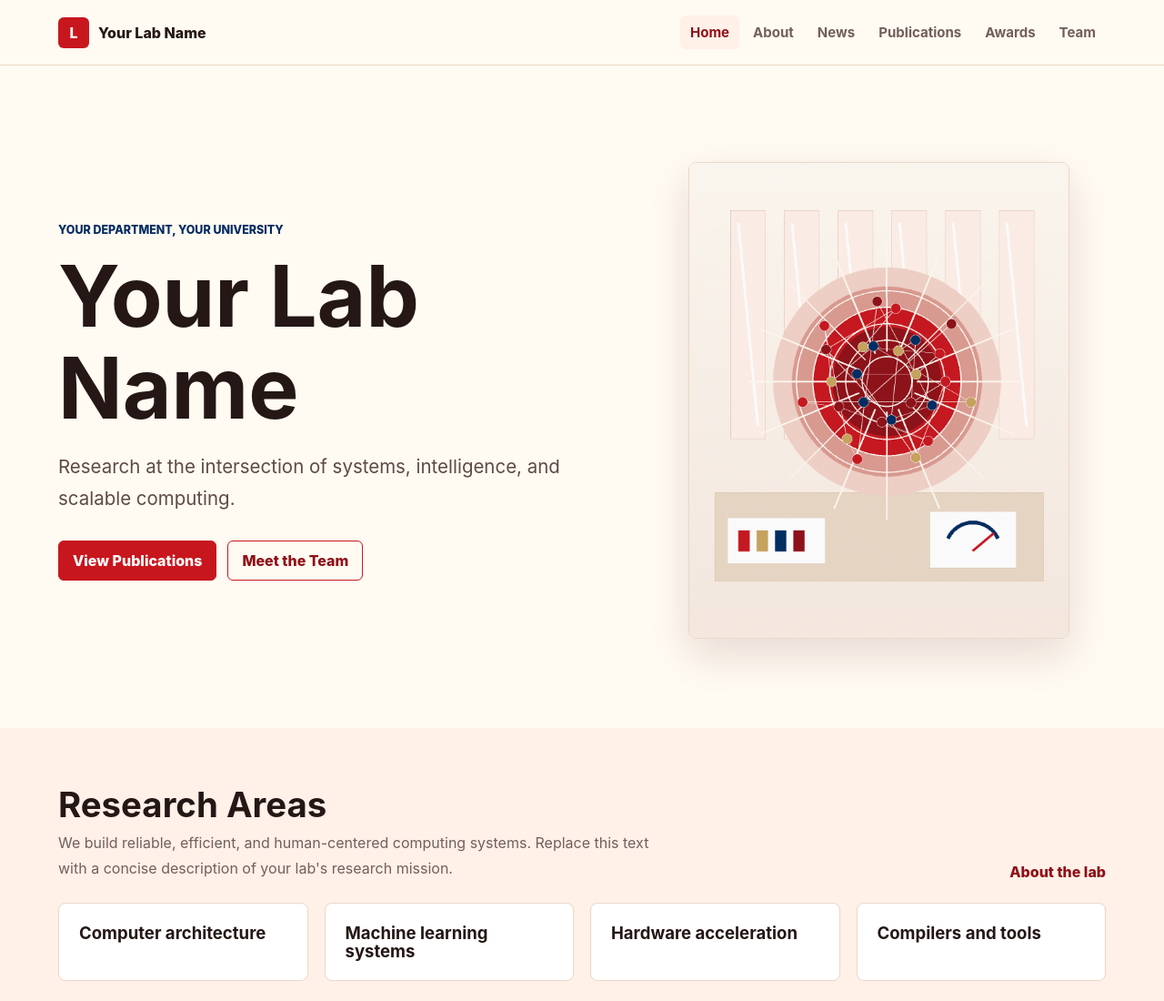
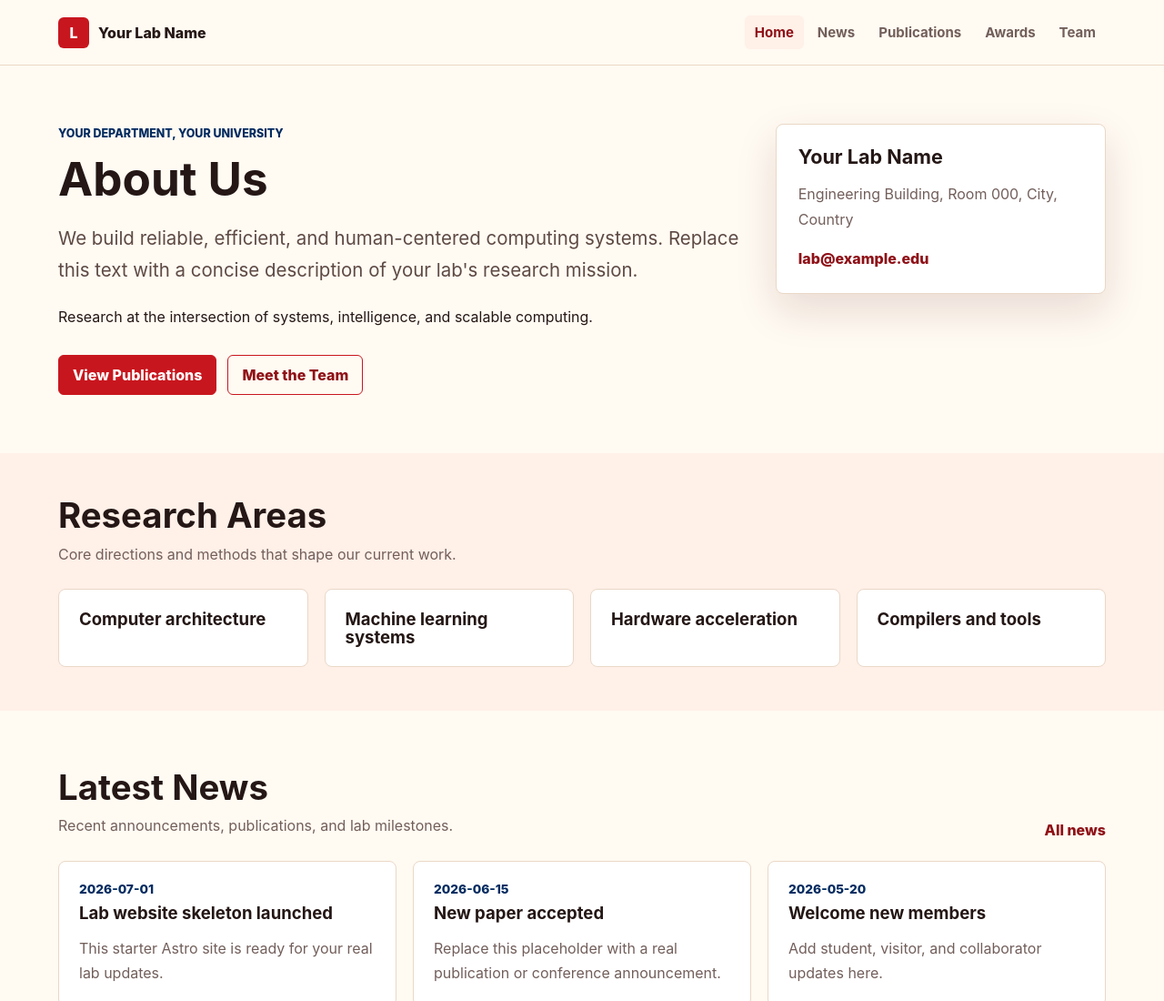
Before and after one commit to XiaoyeAsZ/homepage, an Astro site: page / in a window 1280 px wide. Shown: the top 1100 px of the page at 91% size. Built offline with nearby package versions, Linux system fonts and the light colour scheme; Astro itself is replaced by a stand-in of ours.

Commit message:
update pages

```diff
--- a/src/components/Header.astro
+++ b/src/components/Header.astro
@@ -4,7 +4,6 @@ import { pathFor } from "@/utils/paths";
 
 const nav = [
   { href: "/", label: "Home" },
-  { href: "/about/", label: "About" },
   { href: "/news/", label: "News" },
   { href: "/publications/", label: "Publications" },
   { href: "/awards/", label: "Awards" },
--- /dev/null
+++ b/src/data/awards.ts
@@ -0,0 +1,12 @@
+export const awards = [
+  {
+    year: "2026",
+    title: "Best Paper Award",
+    description: "Replace with award details, recipient names, and venue.",
+  },
+  {
+    year: "2025",
+    title: "Research Grant",
+    description: "Add sponsor, project name, and funding period.",
+  },
+];
--- a/src/data/lab.ts
+++ b/src/data/lab.ts
@@ -13,117 +13,3 @@ export const lab = {
     "Compilers and tools",
   ],
 };
-
-export const news = [
-  {
-    date: "2026-07-01",
-    title: "Lab website skeleton launched",
-    body: "This starter Astro site is ready for your real lab updates.",
-  },
-  {
-    date: "2026-06-15",
-    title: "New paper accepted",
-    body: "Replace this placeholder with a real publication or conference announcement.",
-  },
-  {
-    date: "2026-05-20",
-    title: "Welcome new members",
-    body: "Add student, visitor, and collaborator updates here.",
-  },
-];
-
-export const publications = [
-  {
-    year: "2026",
-    title: "A Placeholder Paper Title for Your Lab",
-    authors: "First Author, Second Author, and Principal Investigator",
-    venue: "Conference or Journal Name",
-    links: [
-      { label: "PDF", href: "#" },
-      { label: "Code", href: "#" },
-    ],
-  },
-  {
-    year: "2025",
-    title: "Another Representative Publication Entry",
-    authors: "Student Name and Collaborator Name",
-    venue: "Workshop or Symposium Name",
-    links: [{ label: "Project", href: "#" }],
-  },
-];
-
-export const awards = [
-  {
-    year: "2026",
-    title: "Best Paper Award",
-    description: "Replace with award details, recipient names, and venue.",
-  },
-  {
-    year: "2025",
-    title: "Research Grant",
-    description: "Add sponsor, project name, and funding period.",
-  },
-];
-
-export const teamSections = [
-  {
-    title: "Instructor",
-    description: "Faculty and principal investigators.",
-    members: [
-      {
-        name: "Principal Investigator",
-        role: "Assistant Professor",
-        bio: "Research interests and a short biography go here.",
-        image: "/team-placeholder.svg",
-      },
-    ],
-  },
-  {
-    title: "PhD Students",
-    description: "Doctoral students and long-term research leads.",
-    members: [
-      {
-        name: "PhD Student",
-        role: "PhD Student",
-        bio: "Add research topic, program year, and contact links.",
-        image: "/team-placeholder.svg",
-      },
-    ],
-  },
-  {
-    title: "Master Students",
-    description: "Master students working on thesis and research projects.",
-    members: [
-      {
-        name: "Master Student",
-        role: "Master Student",
-        bio: "Add research topic, program year, and contact links.",
-        image: "/team-placeholder.svg",
-      },
-    ],
-  },
-  {
-    title: "Undergraduates",
-    description: "Undergraduate researchers and project assistants.",
-    members: [
-      {
-        name: "Undergraduate Researcher",
-        role: "Undergraduate Student",
-        bio: "Add project responsibilities and interests.",
-        image: "/team-placeholder.svg",
-      },
-    ],
-  },
-  {
-    title: "Graduated",
-    description: "Alumni and former visiting members.",
-    members: [
-      {
-        name: "Alumni Name",
-        role: "Former Student",
-        bio: "Add graduation year, next position, or current affiliation.",
-        image: "/team-placeholder.svg",
-      },
-    ],
-  },
-];
--- /dev/null
+++ b/src/data/news.ts
@@ -0,0 +1,17 @@
+export const news = [
+  {
+    date: "2026-07-01",
+    title: "Lab website skeleton launched",
+    body: "This starter Astro site is ready for your real lab updates.",
+  },
+  {
+    date: "2026-06-15",
+    title: "New paper accepted",
+    body: "Replace this placeholder with a real publication or conference announcement.",
+  },
+  {
+    date: "2026-05-20",
+    title: "Welcome new members",
+    body: "Add student, visitor, and collaborator updates here.",
+  },
+];
--- /dev/null
+++ b/src/data/publications.ts
@@ -0,0 +1,19 @@
+export const publications = [
+  {
+    year: "2026",
+    title: "A Placeholder Paper Title for Your Lab",
+    authors: "First Author, Second Author, and Principal Investigator",
+    venue: "Conference or Journal Name",
+    links: [
+      { label: "PDF", href: "#" },
+      { label: "Code", href: "#" },
+    ],
+  },
+  {
+    year: "2025",
+    title: "Another Representative Publication Entry",
+    authors: "Student Name and Collaborator Name",
+    venue: "Workshop or Symposium Name",
+    links: [{ label: "Project", href: "#" }],
+  },
+];
--- a/src/pages/awards.astro
+++ b/src/pages/awards.astro
@@ -1,7 +1,7 @@
 ---
 import PageHeader from "@/components/PageHeader.astro";
 import BaseLayout from "@/layouts/BaseLayout.astro";
-import { awards } from "@/data/lab";
+import { awards } from "@/data/awards";
 ---
 
 <BaseLayout title="Awards" description="Lab awards and recognition">
--- a/src/pages/index.astro
+++ b/src/pages/index.astro
@@ -1,32 +1,39 @@
 ---
 import BaseLayout from "@/layouts/BaseLayout.astro";
-import { awards, lab, news, publications } from "@/data/lab";
+import { awards } from "@/data/awards";
+import { lab } from "@/data/lab";
+import { news } from "@/data/news";
+import { publications } from "@/data/publications";
 import { pathFor } from "@/utils/paths";
 ---
 
 <BaseLayout title={lab.name} description={lab.description}>
-  <section class="hero">
-    <div class="hero-copy">
-      <p class="eyebrow">{lab.institution}</p>
-      <h1>{lab.name}</h1>
-      <p class="lead">{lab.tagline}</p>
-      <div class="hero-actions">
-        <a class="button" href={pathFor("/publications/")}>View Publications</a>
-        <a class="button secondary" href={pathFor("/team/")}>Meet the Team</a>
+  <section class="section intro-section">
+    <div class="intro-grid">
+      <div>
+        <p class="eyebrow">{lab.institution}</p>
+        <h1>About Us</h1>
+        <p class="lead">{lab.description}</p>
+        <p>{lab.tagline}</p>
+        <div class="hero-actions">
+          <a class="button" href={pathFor("/publications/")}>View Publications</a>
+          <a class="button secondary" href={pathFor("/team/")}>Meet the Team</a>
+        </div>
       </div>
+      <aside class="contact-panel">
+        <h2>{lab.name}</h2>
+        <p>{lab.address}</p>
+        <p><a class="link" href={`mailto:${lab.email}`}>{lab.email}</a></p>
+      </aside>
     </div>
-    <figure class="hero-visual">
-      <img src={pathFor("/lab-hero.png")} alt="Abstract research lab visualization" width="1200" height="1500" />
-    </figure>
   </section>
 
-  <section class="section alt">
+  <section class="section alt compact-section">
     <div class="section-heading">
       <div>
         <h2>Research Areas</h2>
-        <p>{lab.description}</p>
+        <p>Core directions and methods that shape our current work.</p>
       </div>
-      <a class="link" href={pathFor("/about/")}>About the lab</a>
     </div>
     <div class="grid four">
       {lab.researchAreas.map((area) => <article class="card"><h3>{area}</h3></article>)}
--- a/src/pages/news.astro
+++ b/src/pages/news.astro
@@ -1,7 +1,7 @@
 ---
 import PageHeader from "@/components/PageHeader.astro";
 import BaseLayout from "@/layouts/BaseLayout.astro";
-import { news } from "@/data/lab";
+import { news } from "@/data/news";
 ---
 
 <BaseLayout title="News" description="Lab news and announcements">
--- a/src/pages/publications.astro
+++ b/src/pages/publications.astro
@@ -1,7 +1,7 @@
 ---
 import PageHeader from "@/components/PageHeader.astro";
 import BaseLayout from "@/layouts/BaseLayout.astro";
-import { publications } from "@/data/lab";
+import { publications } from "@/data/publications";
 ---
 
 <BaseLayout title="Publications" description="Lab publications">
--- a/src/pages/team.astro
+++ b/src/pages/team.astro
@@ -1,7 +1,7 @@
 ---
 import PageHeader from "@/components/PageHeader.astro";
 import BaseLayout from "@/layouts/BaseLayout.astro";
-import { teamSections } from "@/data/lab";
+import { teamSections } from "@/data/team";
 import { pathFor } from "@/utils/paths";
 ---
 
--- a/src/styles/global.css
+++ b/src/styles/global.css
@@ -120,24 +120,23 @@ nav a[aria-current="page"] {
 }
 
 .section,
-.page-header,
-.hero {
+.page-header {
   padding-left: clamp(18px, 5vw, 64px);
   padding-right: clamp(18px, 5vw, 64px);
 }
 
-.hero {
-  align-items: center;
-  display: grid;
-  gap: 44px;
-  grid-template-columns: minmax(0, 1fr) minmax(320px, 0.82fr);
-  min-height: calc(100vh - 72px);
-  padding-bottom: 48px;
+.intro-section {
   padding-top: 56px;
 }
 
-.hero-copy {
-  max-width: 760px;
+.intro-grid {
+  display: grid;
+  gap: 32px;
+  grid-template-columns: minmax(0, 1fr) minmax(280px, 0.48fr);
+}
+
+.intro-grid > div {
+  max-width: 860px;
 }
 
 .eyebrow {
@@ -158,7 +157,7 @@ h3 {
 }
 
 h1 {
-  font-size: clamp(2.35rem, 8vw, 5.8rem);
+  font-size: clamp(2.1rem, 4vw, 3.6rem);
   max-width: 920px;
 }
 
@@ -214,24 +213,32 @@ p {
   border-color: #e4b5a2;
 }
 
-.hero-visual {
-  aspect-ratio: 4 / 5;
+.contact-panel {
+  align-self: start;
+  background: var(--surface);
   border: 1px solid var(--line);
   border-radius: 8px;
   box-shadow: var(--shadow);
-  min-height: 420px;
-  overflow: hidden;
+  padding: 24px;
 }
 
-.hero-visual img {
-  height: 100%;
-  object-fit: cover;
-  width: 100%;
+.contact-panel h2 {
+  font-size: 1.35rem;
+}
+
+.contact-panel p {
+  color: var(--muted);
+  margin-bottom: 0;
 }
 
 .section {
   padding-bottom: 64px;
   padding-top: 64px;
+}
+
+.compact-section {
+  padding-bottom: 48px;
+  padding-top: 48px;
 }
 
 .section.alt {
@@ -404,13 +411,8 @@ p {
     justify-content: flex-start;
   }
 
-  .hero {
+  .intro-grid {
     grid-template-columns: 1fr;
-    min-height: auto;
-  }
-
-  .hero-visual {
-    min-height: 300px;
   }
 
   .grid.four,
```
Also changed, not shown: src/data/team.ts (added, +62 -0 lines), src/pages/about.astro (deleted, +0 -31 lines), README.md.
